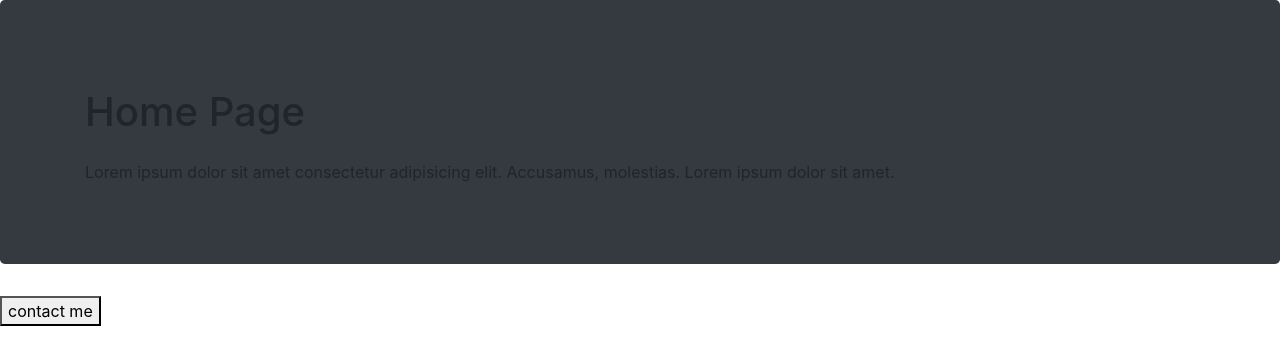
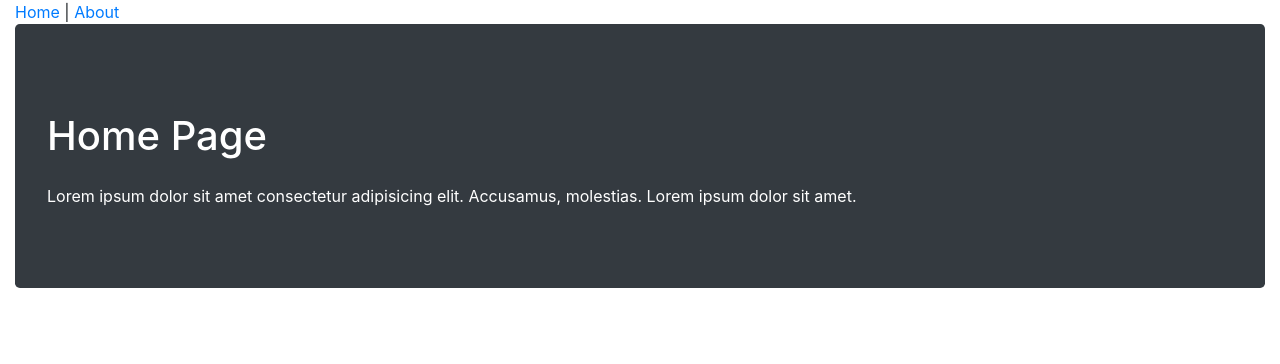
Before and after one commit to TAYBI/my-react-training, a React (Create React App) app: page / in a window 1280 px wide. Shown: the top 364 px of the page. Built offline with nearby package versions, Linux system fonts and the light colour scheme.

Commit message:
Basic routing

```diff
--- a/src/components/AboutPage.js
+++ b/src/components/AboutPage.js
@@ -4,16 +4,13 @@ export default class AboutPage extends Component {
   render() {
     return (
       <>
-        <div className="jumbotron bg-dark">
-          <div className="container">
-            <h1 className="my-4">Home Page</h1>
-            <p>
-              Lorem ipsum dolor sit amet consectetur adipisicing elit.
-              Accusamus, molestias. Lorem ipsum dolor sit amet.
-            </p>
-          </div>
+        <div className="jumbotron bg-dark text-white">
+          <h1 className="my-4">About Page</h1>
+          <p>
+            Lorem ipsum dolor sit amet consectetur adipisicing elit. Accusamus,
+            molestias. Lorem ipsum dolor sit amet.
+          </p>
         </div>
-        <button>contact me</button>
       </>
     );
   }
--- /dev/null
+++ b/src/components/App.js
@@ -0,0 +1,20 @@
+import React from "react";
+import AboutPage from "./AboutPage";
+import HomePage from "./HomePage";
+import Nav from "./common/Nav";
+
+const App = () => {
+  function getPage() {
+    const route = window.location.pathname;
+    if (route === "/about") return <AboutPage />;
+    return <HomePage />;
+  }
+  return (
+    <div className="container-fluid">
+      <Nav />
+      {getPage()}
+    </div>
+  );
+};
+
+export default App;
--- a/src/components/HomePage.js
+++ b/src/components/HomePage.js
@@ -2,14 +2,12 @@ import React from "react";
 
 const HomePage = () => {
   return (
-    <div className="jumbotron bg-dark">
-      <div className="container">
-        <h1 className="my-4">Home Page</h1>
-        <p>
-          Lorem ipsum dolor sit amet consectetur adipisicing elit. Accusamus,
-          molestias. Lorem ipsum dolor sit amet.
-        </p>
-      </div>
+    <div className="jumbotron bg-dark text-white">
+      <h1 className="my-4">Home Page</h1>
+      <p>
+        Lorem ipsum dolor sit amet consectetur adipisicing elit. Accusamus,
+        molestias. Lorem ipsum dolor sit amet.
+      </p>
     </div>
   );
 };
--- /dev/null
+++ b/src/components/common/Nav.js
@@ -0,0 +1,11 @@
+import React from "react";
+
+const Nav = () => {
+  return (
+    <nav>
+      <a href="/">Home</a> | <a href="/about">About</a>
+    </nav>
+  );
+};
+
+export default Nav;
--- a/src/index.js
+++ b/src/index.js
@@ -1,7 +1,6 @@
 import "bootstrap/dist/css/bootstrap.min.css";
 import React from "react";
 import { render } from "react-dom";
-import AboutPage from "./components/AboutPage";
-// import HomePage from "./components/HomePage";
+import App from "./components/App";
 
-render(<AboutPage />, document.getElementById("root"));
+render(<App />, document.getElementById("root"));
```
